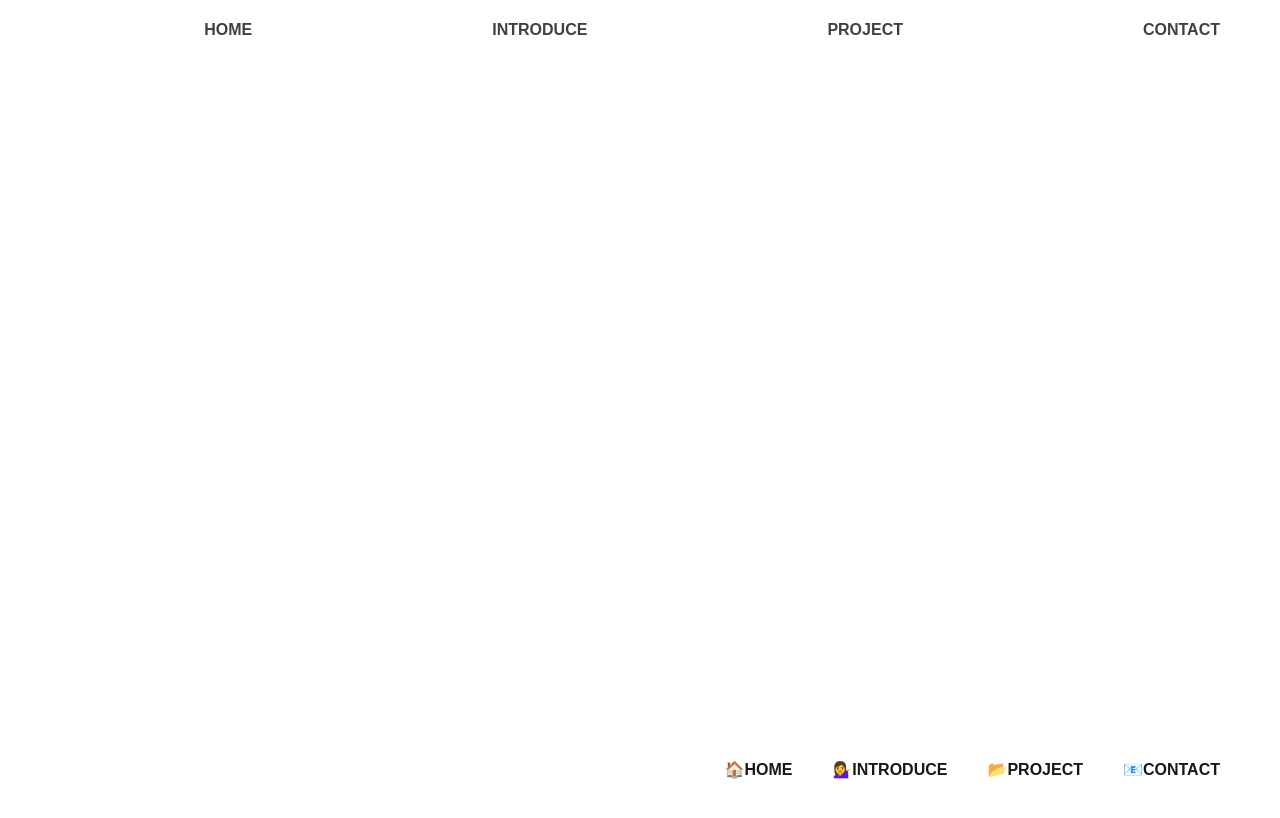
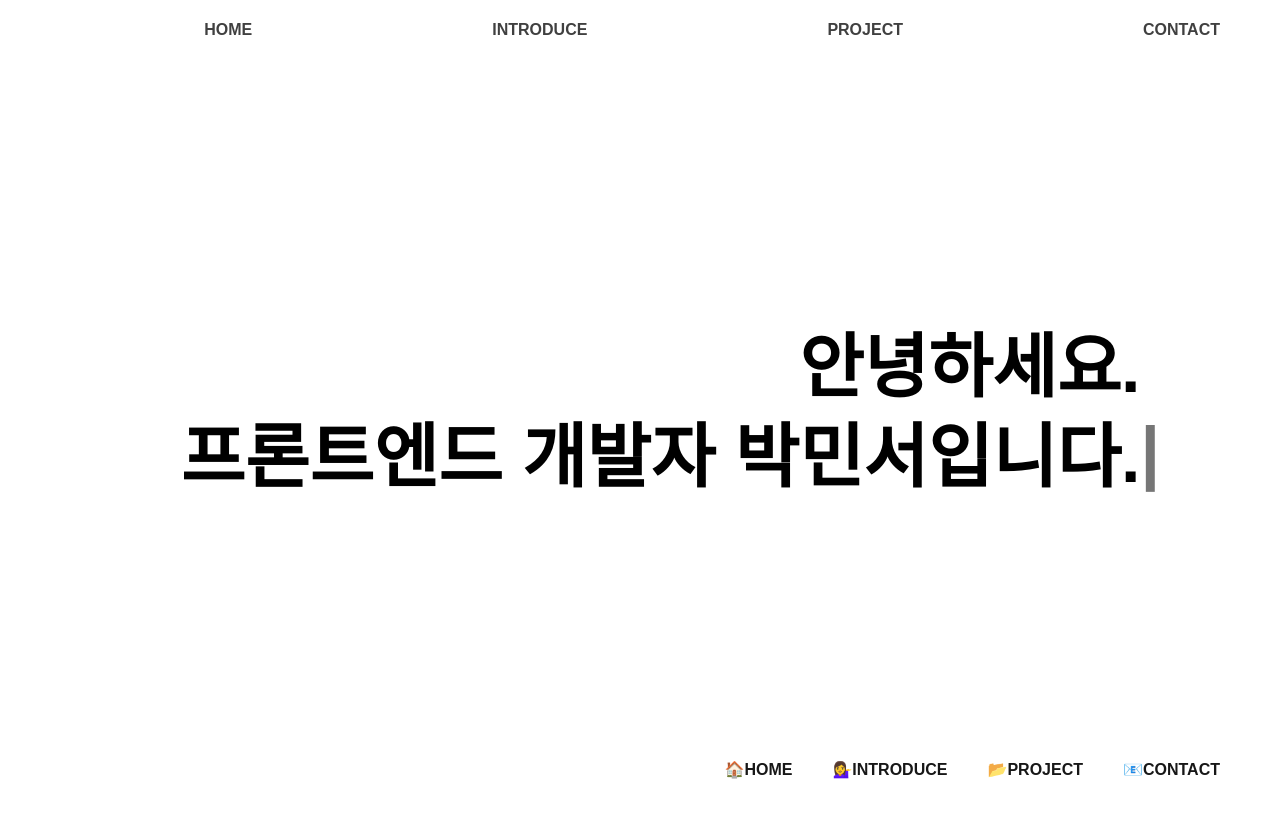
Before and after one commit to mingQ28/Portfolio-react, a React (Vite) app: page / in a window 1280 px wide. Shown: the top 818 px of the page. Built offline with nearby package versions, Linux system fonts and the light colour scheme.

Commit message:
feat: 타이핑 효과 컴포넌트 추가 및 페이지에 적용

```diff
--- a/package.json
+++ b/package.json
@@ -14,6 +14,7 @@
     "autoprefixer": "^10.4.21",
     "react": "^19.1.0",
     "react-dom": "^19.1.0",
+    "react-typed": "^2.0.12",
     "tailwindcss": "^4.1.11"
   },
   "devDependencies": {
--- a/src/App.jsx
+++ b/src/App.jsx
@@ -1,11 +1,12 @@
 import Header from "./components/header/Header";
 import Footer from "./components/footer/Footer";
+import Home from "./components/main/Home";
 
 function App() {
   return (
     <div>
       <Header />
-
+      <Home />
       <Footer />
     </div>
   );
--- /dev/null
+++ b/src/components/main/Home.jsx
@@ -0,0 +1,12 @@
+import React from "react";
+import TypingEffect from "./TypingEffect";
+
+const Home = () => {
+  return (
+    <div>
+      <TypingEffect />
+    </div>
+  );
+};
+
+export default Home;
--- /dev/null
+++ b/src/components/main/TypingEffect.jsx
@@ -0,0 +1,23 @@
+import React from "react";
+import { ReactTyped } from "react-typed";
+
+const TypingEffect = () => {
+  return (
+    <div className="mt-80 mr-30 text-right">
+      <ReactTyped
+        strings={["안녕하세요.&nbsp; <br>프론트엔드 개발자 박민서입니다."]}
+        typeSpeed={70} // 타이핑 속도
+        backSpeed={25} // 타이핑 지우는 속도
+        loop={false} // 반복 안함
+        style={{
+          fontSize: "70px",
+          fontWeight: 600,
+          lineHeight: "1.2em", // span 기준으로 높이 적용
+          verticalAlign: "middle",
+        }}
+      />
+    </div>
+  );
+};
+
+export default TypingEffect;
```
Also changed, not shown: 1 other file (tests, documents, lock files or other folders).
